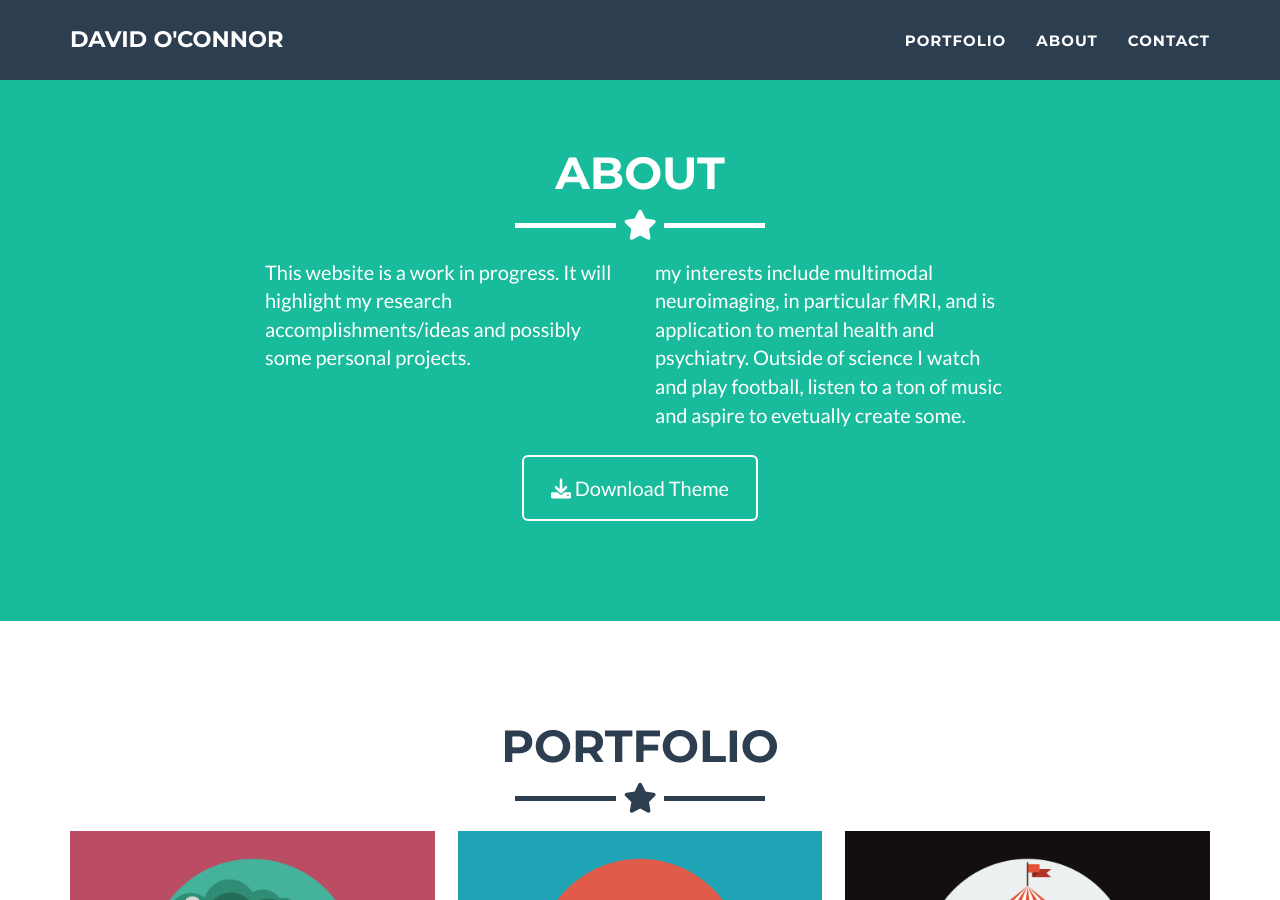
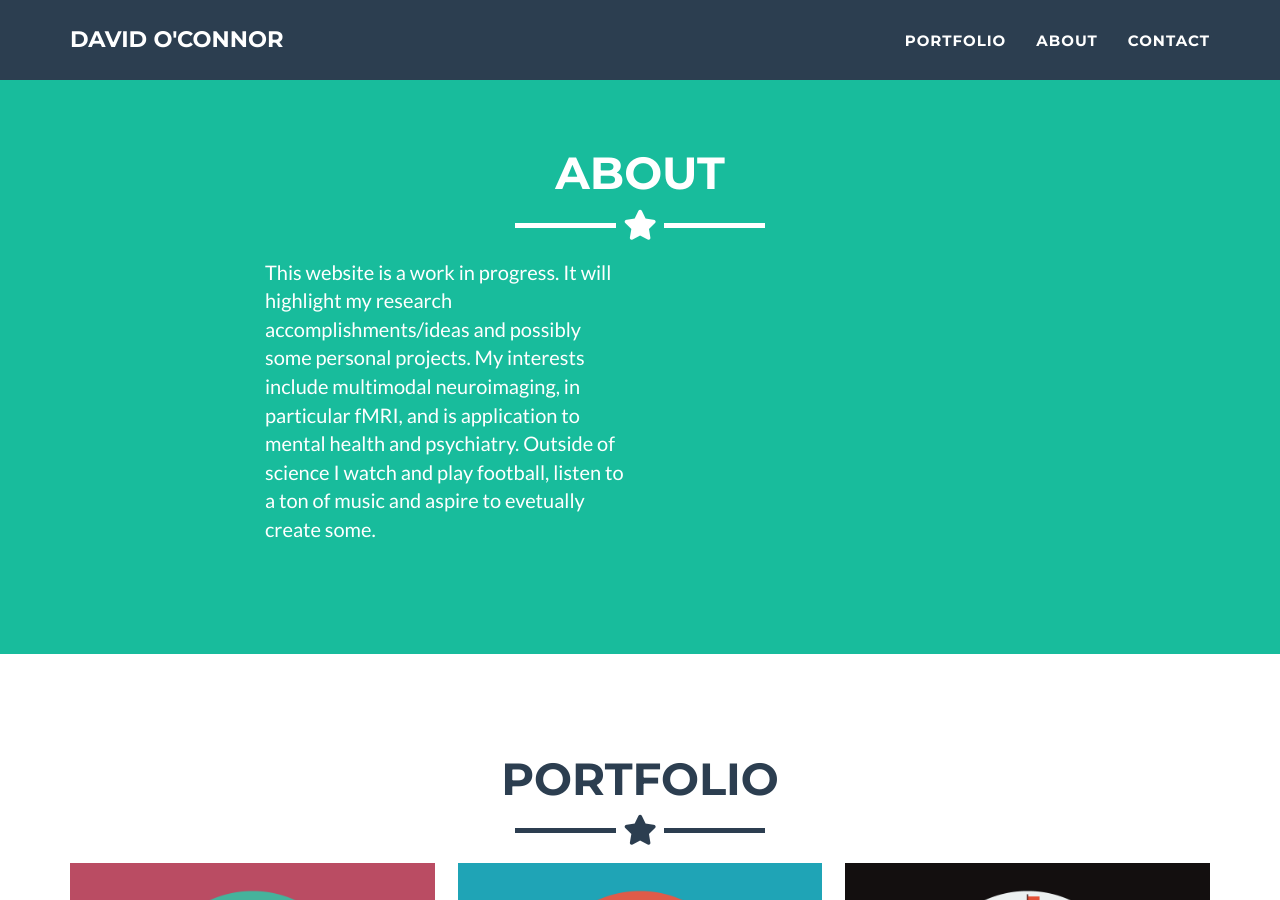
Before and after one commit to DaveOC90/daveoc90.github.io, a Jekyll site: the page built from _posts/2014-07-18-project-1.markdown, in a window 1280 px wide and 900 px high, scrolled down 702 px. Built offline with Jekyll 4.4.1, drawn with Linux system fonts in a browser that asks for light colours.

Commit message:
updating about section

```diff
--- a/_includes/about.html
+++ b/_includes/about.html
@@ -9,15 +9,7 @@
     </div>
     <div class="row">
       <div class="col-lg-4 col-lg-offset-2">
-        <p>This website is a work in progress. It will highlight my research accomplishments/ideas and possibly some personal projects.</p>
-      </div>
-      <div class="col-lg-4">
-        <p>my interests include multimodal neuroimaging, in particular fMRI, and is application to mental health and psychiatry. Outside of science I watch and play football, listen to a ton of music and aspire to evetually create some.</p>
-      </div>
-      <div class="col-lg-8 col-lg-offset-2 text-center">
-        <a href="https://github.com/jeromelachaud/freelancer-theme" class="btn btn-lg btn-outline">
-          <i class="fa fa-download"></i> Download Theme
-        </a>
+        <p>This website is a work in progress. It will highlight my research accomplishments/ideas and possibly some personal projects. My interests include multimodal neuroimaging, in particular fMRI, and is application to mental health and psychiatry. Outside of science I watch and play football, listen to a ton of music and aspire to evetually create some.</p>
       </div>
     </div>
   </div>
```
